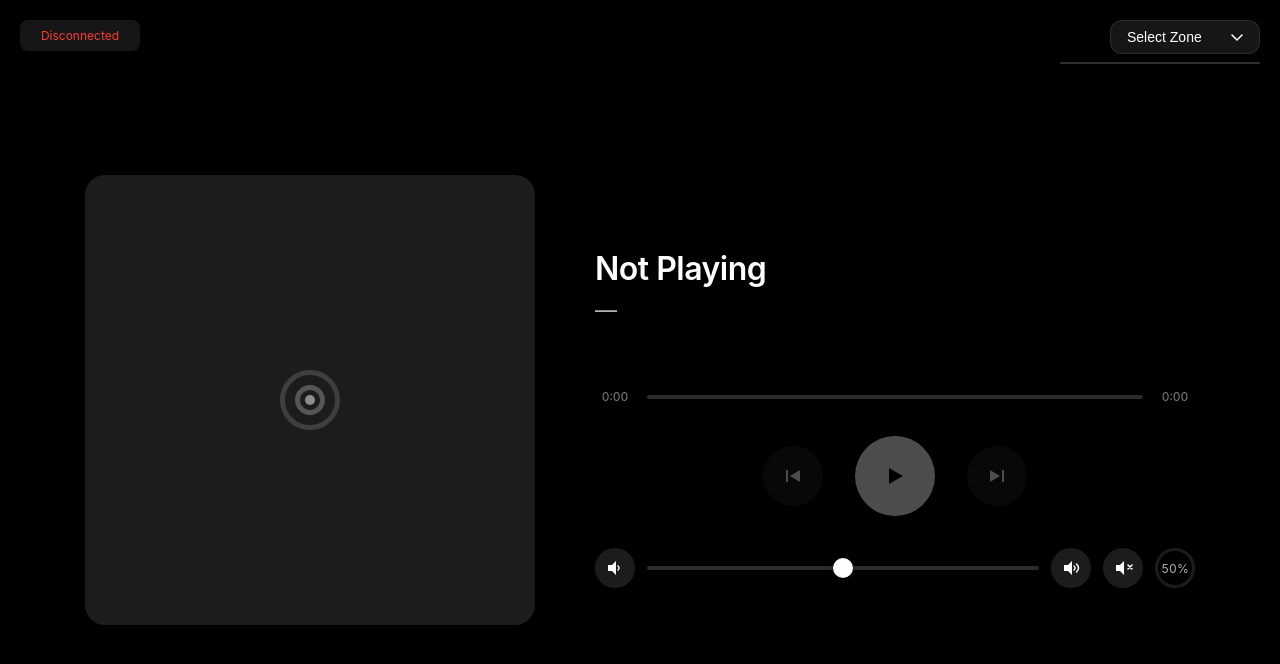
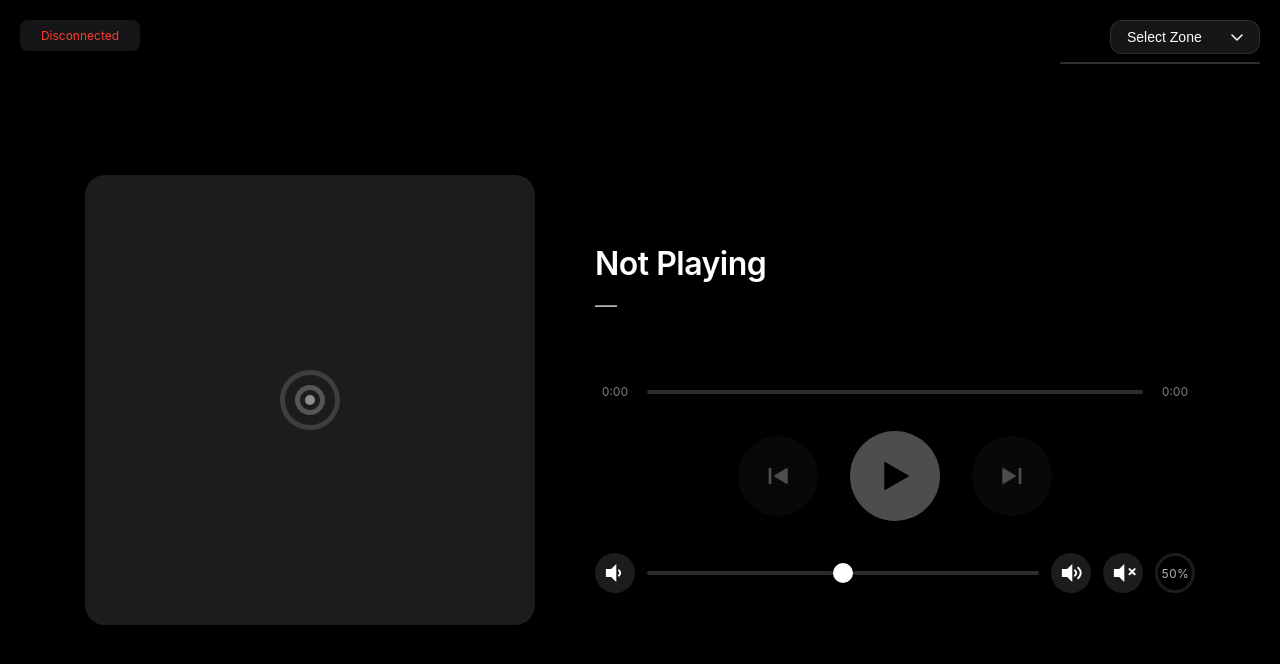
Before and after one commit to timmidee/RoonController, a website: page frontend/index.html in a window 1280 px wide. Both pictures are taken after a click on the button "Select Zone". Drawn offline with Linux system fonts and the light colour scheme.

Commit message:
Increase playback control button and icon sizes
- Enlarge previous/next buttons from 60px to 80px
- Enlarge play/pause button from 80px to 90px
- Increase previous/next/play icons from 24x24/28x28 to 32x32/48x48
- Increase volume control icons from 20x20 to 26x26
- Add subtle stroke to play/previous/next icons for better visibility
- Improves touch targets and readability across all devices

```diff
--- a/frontend/index.html
+++ b/frontend/index.html
@@ -72,25 +72,25 @@
       <!-- Transport Controls -->
       <div id="controls" class="controls">
         <button id="btn-previous" class="control-button" disabled>
-          <svg width="24" height="24" viewBox="0 0 24 24" fill="none">
-            <path d="M19 6L9 12L19 18V6Z" fill="currentColor"/>
+          <svg width="32" height="32" viewBox="0 0 24 24" fill="none">
+            <path d="M19 6L9 12L19 18V6Z" fill="currentColor" stroke="currentColor" stroke-width="0.5"/>
             <path d="M7 6H5V18H7V6Z" fill="currentColor"/>
           </svg>
         </button>
 
         <button id="btn-play-pause" class="control-button control-button-primary" disabled>
-          <svg id="icon-play" width="28" height="28" viewBox="0 0 28 28" fill="none">
-            <path d="M8 6V22L22 14L8 6Z" fill="currentColor"/>
+          <svg id="icon-play" width="48" height="48" viewBox="0 0 28 28" fill="none">
+            <path d="M8 6V22L22 14L8 6Z" fill="currentColor" stroke="currentColor" stroke-width="0.5"/>
           </svg>
-          <svg id="icon-pause" width="28" height="28" viewBox="0 0 28 28" fill="none" class="hidden">
+          <svg id="icon-pause" width="48" height="48" viewBox="0 0 28 28" fill="none" class="hidden">
             <path d="M9 6H12V22H9V6Z" fill="currentColor"/>
             <path d="M16 6H19V22H16V6Z" fill="currentColor"/>
           </svg>
         </button>
 
         <button id="btn-next" class="control-button" disabled>
-          <svg width="24" height="24" viewBox="0 0 24 24" fill="none">
-            <path d="M5 18L15 12L5 6V18Z" fill="currentColor"/>
+          <svg width="32" height="32" viewBox="0 0 24 24" fill="none">
+            <path d="M5 18L15 12L5 6V18Z" fill="currentColor" stroke="currentColor" stroke-width="0.5"/>
             <path d="M17 6H19V18H17V6Z" fill="currentColor"/>
           </svg>
         </button>
@@ -99,7 +99,7 @@
       <!-- Volume Control -->
       <div id="volume-container" class="volume-container">
         <button id="btn-volume-down" class="volume-button">
-          <svg width="20" height="20" viewBox="0 0 20 20" fill="none">
+          <svg width="26" height="26" viewBox="0 0 20 20" fill="none">
             <path d="M3 7H7L11 3V17L7 13H3V7Z" fill="currentColor"/>
             <path d="M13 8C13.6 8.6 14 9.3 14 10C14 10.7 13.6 11.4 13 12" stroke="currentColor" stroke-width="1.5" stroke-linecap="round" stroke-linejoin="round"/>
           </svg>
@@ -112,7 +112,7 @@
         </div>
 
         <button id="btn-volume-up" class="volume-button">
-          <svg width="20" height="20" viewBox="0 0 20 20" fill="none">
+          <svg width="26" height="26" viewBox="0 0 20 20" fill="none">
             <path d="M3 7H7L11 3V17L7 13H3V7Z" fill="currentColor"/>
             <path d="M13 8C13.6 8.6 14 9.3 14 10C14 10.7 13.6 11.4 13 12" stroke="currentColor" stroke-width="1.5" stroke-linecap="round" stroke-linejoin="round"/>
             <path d="M15.5 6C16.5 7 17.5 8.5 17.5 10C17.5 11.5 16.5 13 15.5 14" stroke="currentColor" stroke-width="1.5" stroke-linecap="round" stroke-linejoin="round"/>
@@ -120,11 +120,11 @@
         </button>
 
         <button id="btn-mute" class="volume-button">
-          <svg id="icon-mute" width="20" height="20" viewBox="0 0 20 20" fill="none">
+          <svg id="icon-mute" width="26" height="26" viewBox="0 0 20 20" fill="none">
             <path d="M3 7H7L11 3V17L7 13H3V7Z" fill="currentColor"/>
             <path d="M15 7L19 11M19 7L15 11" stroke="currentColor" stroke-width="1.5" stroke-linecap="round"/>
           </svg>
-          <svg id="icon-unmute" width="20" height="20" viewBox="0 0 20 20" fill="none" class="hidden">
+          <svg id="icon-unmute" width="26" height="26" viewBox="0 0 20 20" fill="none" class="hidden">
             <path d="M3 7H7L11 3V17L7 13H3V7Z" fill="currentColor"/>
           </svg>
         </button>
--- a/frontend/styles.css
+++ b/frontend/styles.css
@@ -321,8 +321,8 @@ body {
 }
 
 .control-button {
-  width: 60px;
-  height: 60px;
+  width: 80px;
+  height: 80px;
   border-radius: 50%;
   background: var(--bg-secondary);
   border: none;
@@ -350,8 +350,8 @@ body {
 }
 
 .control-button-primary {
-  width: 80px;
-  height: 80px;
+  width: 90px;
+  height: 90px;
   background: var(--text-primary);
   color: var(--bg-primary);
 }
```
